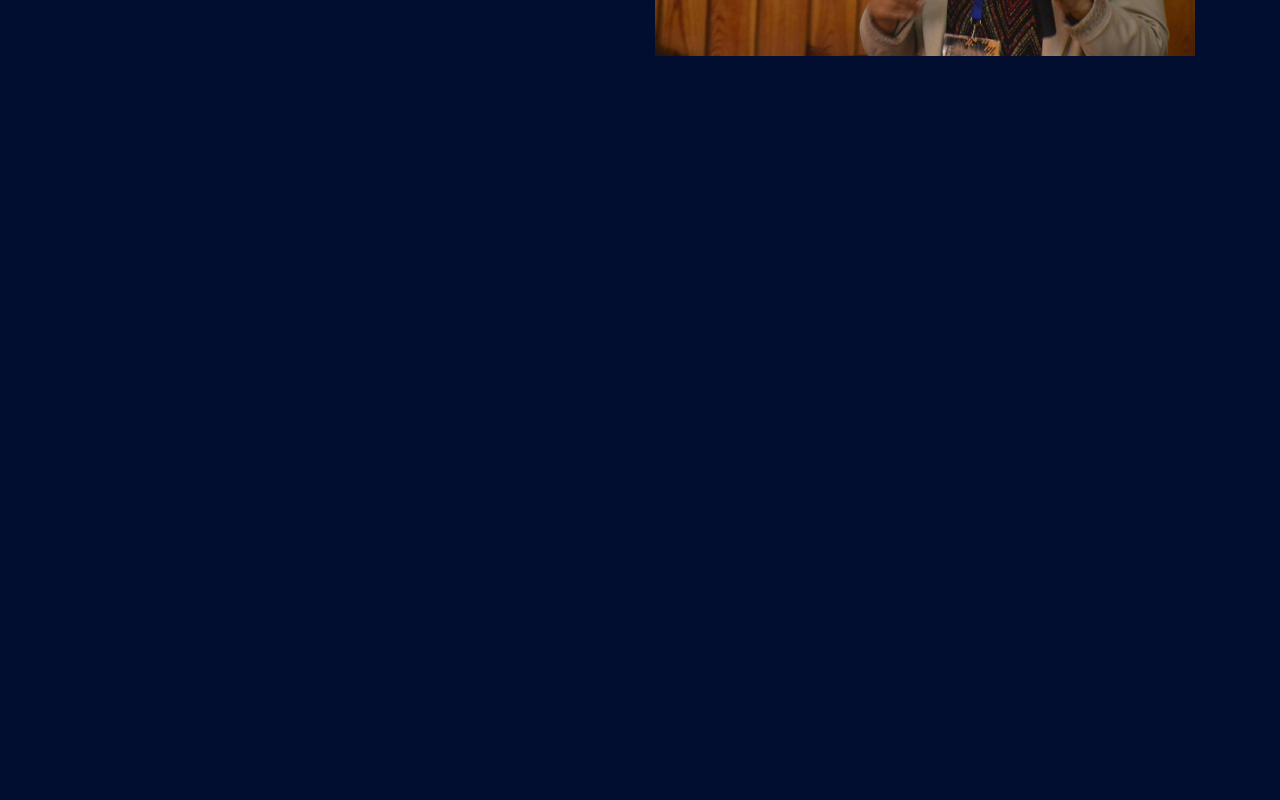
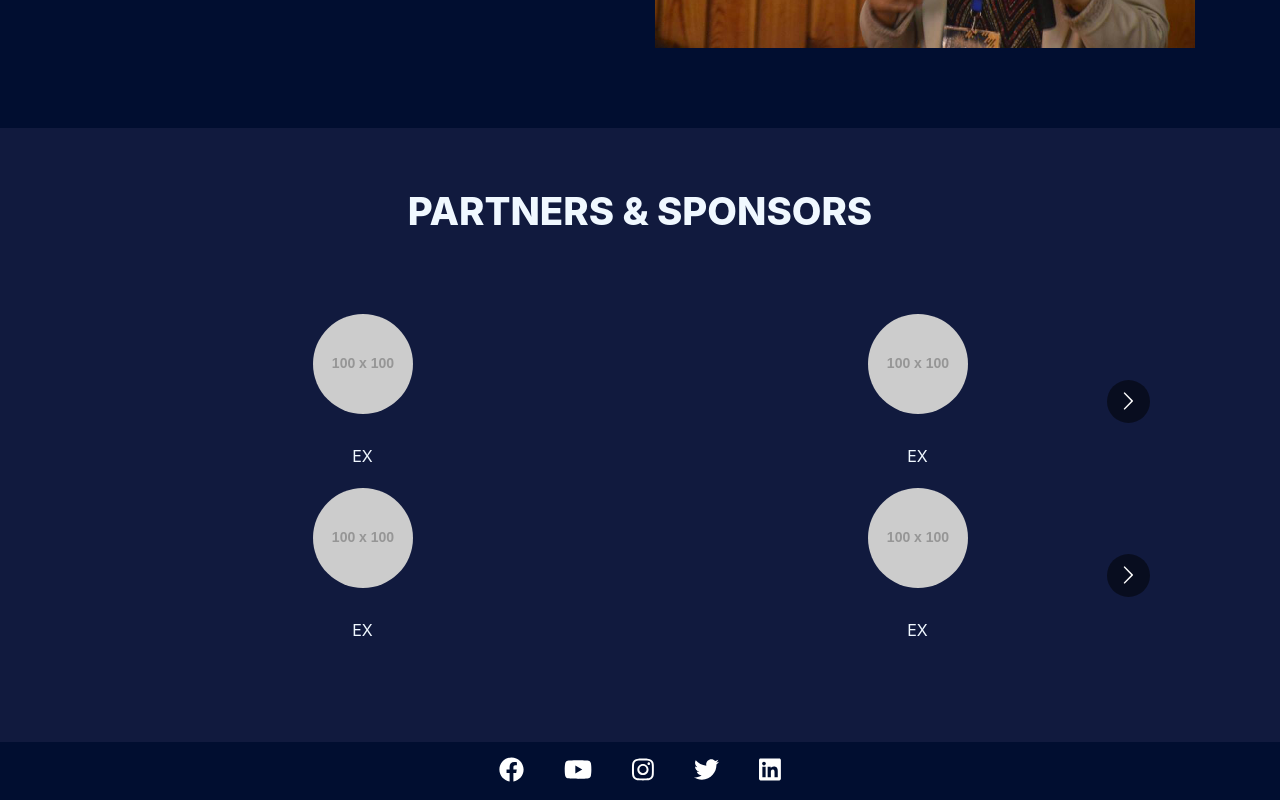
Before and after one commit to EnergiaPowered/official-website, a React (Create React App) app in the folder front/: page / in a window 1280 px wide. Shown: the part 1156-1956 px from the top of the page. Before the commit the page ends 1292 px from the top, so only its background shows below. Built offline with nearby package versions, Linux system fonts and the light colour scheme.

Commit message:
finish the homepage

```diff
--- /dev/null
+++ b/front/src/components/HomePage/Footer.js
@@ -0,0 +1,43 @@
+import React, { useState } from "react";
+
+// using fontawesome
+import { FontAwesomeIcon } from "@fortawesome/react-fontawesome";
+import { faFacebook } from "@fortawesome/free-brands-svg-icons";
+import { faYoutube } from "@fortawesome/free-brands-svg-icons";
+import { faInstagram } from "@fortawesome/free-brands-svg-icons";
+import { faTwitter } from "@fortawesome/free-brands-svg-icons";
+import { faLinkedin } from "@fortawesome/free-brands-svg-icons";
+
+export default () => {
+  let socialData = [
+    { link: "https://www.facebook.com/Energia.Powered/", label: faFacebook },
+    {
+      link: "https://www.youtube.com/channel/UCxNgZOJJx9LzqWLhCEu8Djw",
+      label: faYoutube
+    },
+    { link: "https://www.instagram.com/energia.powered/", label: faInstagram },
+    { link: "https://twitter.com/Energia_Powered", label: faTwitter },
+    {
+      link: "https://www.linkedin.com/company/energiapowered/",
+      label: faLinkedin
+    }
+  ];
+  const [social] = useState(socialData);
+  return (
+    <footer id="Footer">
+      <ul className="text-center social-links row list-unstyled">
+        {social &&
+          social.map(item => {
+            return (
+              <li key={item.link} className="social-links-item col-xs-2">
+                {/* noopener & nopreferrer to prevent vulnerbilities */}
+                <a target="_blank" rel="noopener noreferrer" href={item.link}>
+                  <FontAwesomeIcon icon={item.label} />
+                </a>
+              </li>
+            );
+          })}
+      </ul>
+    </footer>
+  );
+};
--- a/front/src/components/HomePage/Header/Header.js
+++ b/front/src/components/HomePage/Header/Header.js
@@ -9,7 +9,7 @@ export default () => {
   };
   const [state] = useState(stateObj);
   return (
-    <section id="header" className="section">
+    <section id="header" className="bg-section">
       <header className="container">
         <h1 className="header-title"> Energia Powered </h1>
 
--- /dev/null
+++ b/front/src/components/HomePage/Partners/Partners.css
@@ -0,0 +1,15 @@
+#Partners {
+  text-align: center;
+  background-color: #111a3e;
+  padding-top: 60px;
+}
+
+.partner-carousel-item .partner-logo {
+    margin-bottom: 30px;
+}
+
+.partner-carousel-item img {
+  max-width: 100%;
+  height: auto;
+  border-radius: 50%;
+}
--- a/front/src/components/HomePage/Partners/Partners.js
+++ b/front/src/components/HomePage/Partners/Partners.js
@@ -2,6 +2,8 @@ import React from "react";
 
 import Carousel from "react-multi-carousel";
 import "react-multi-carousel/lib/styles.css";
+
+import "./Partners.css";
 
 const responsive = {
   superLargeDesktop: {
@@ -24,12 +26,102 @@ const responsive = {
 
 export default () => {
   return (
-    <section id="Partners">
-      <h3 className="section-title section"> partners & sponsors </h3>
+    <section id="Partners" className="bg-section">
+      <div className="container">
+        <h2 className="section-title section"> partners & sponsors </h2>
 
-      <Carousel responsive={responsive}>
-        {/* TODO: add CarouselItem component */}
-      </Carousel>
+        <Carousel responsive={responsive}>
+          <article className="partner-carousel-item">
+            <section className="partner-logo">
+              <img
+                src="https://via.placeholder.com/100?text=partner"
+                alt="partner-logo"
+              />
+            </section>
+
+            <p className="partner-name"> EX </p>
+          </article>
+
+          <article className="partner-carousel-item">
+            <section className="partner-logo">
+              <img
+                src="https://via.placeholder.com/100?text=partner"
+                alt="partner-logo"
+              />
+            </section>
+
+            <p className="partner-name"> EX </p>
+          </article>
+
+          <article className="partner-carousel-item">
+            <section className="partner-logo">
+              <img
+                src="https://via.placeholder.com/100?text=partner"
+                alt="partner-logo"
+              />
+            </section>
+
+            <p className="partner-name"> EX </p>
+          </article>
+
+          <article className="partner-carousel-item">
+            <section className="partner-logo">
+              <img
+                src="https://via.placeholder.com/100?text=partner"
+                alt="partner-logo"
+              />
+            </section>
+
+            <p className="partner-name"> EX </p>
+          </article>
+        </Carousel>
+
+        <Carousel responsive={responsive}>
+          <article className="partner-carousel-item">
+            <section className="partner-logo">
+              <img
+                src="https://via.placeholder.com/100?text=partner"
+                alt="partner-logo"
+              />
+            </section>
+
+            <p className="partner-name"> EX </p>
+          </article>
+
+          <article className="partner-carousel-item">
+            <section className="partner-logo">
+              <img
+                src="https://via.placeholder.com/100?text=partner"
+                alt="partner-logo"
+              />
+            </section>
+
+            <p className="partner-name"> EX </p>
+          </article>
+
+          <article className="partner-carousel-item">
+            <section className="partner-logo">
+              <img
+                src="https://via.placeholder.com/100?text=partner"
+                alt="partner-logo"
+              />
+            </section>
+
+            <p className="partner-name"> EX </p>
+          </article>
+
+          <article className="partner-carousel-item">
+            <section className="partner-logo">
+              <img
+                src="https://via.placeholder.com/100?text=partner"
+                alt="partner-logo"
+              />
+            </section>
+
+            <p className="partner-name"> EX </p>
+          </article>
+        </Carousel>
+      </div>
     </section>
   );
 };
--- a/front/src/components/HomePage/Supervisor/SupVis.js
+++ b/front/src/components/HomePage/Supervisor/SupVis.js
@@ -8,7 +8,7 @@ import supervisor from '../../../assests/supervisor.jpg'
 
 export default () => {
   return (
-    <section className="container section" id="supervisor">
+    <section className="container bg-section" id="supervisor">
       <h2 className="section-title text-center"> our supervisor </h2>
 
       <main className="row">
--- a/front/src/components/HomePage/Supervisor/sup.css
+++ b/front/src/components/HomePage/Supervisor/sup.css
@@ -1,10 +1,10 @@
 #supervisor {
-  font-size: 2vw;
+  font-size: 1.5vw;
 }
 
 @media (min-width: 500px) and (max-width: 950px) {
   #supervisor {
-    font-size: 3vw;
+    font-size: 2vw;
   }
 }
 
--- a/front/src/components/HomePage/index.css
+++ b/front/src/components/HomePage/index.css
@@ -6,7 +6,23 @@
   background-size: cover;
 }
 
-.section {
+.bg-section {
   padding-top: 80px;
   padding-bottom: 80px;
 }
+
+#Footer .social-links {
+  max-width: 100%;
+  justify-content: center;
+  margin: 0;
+  padding: 10px 0;
+  font-size: 25px
+}
+
+#Footer .social-links .social-links-item {
+  margin: 0 20px;
+}
+
+#Footer .social-links .social-links-item a {
+  color: #fff;
+}
--- a/front/src/components/HomePage/index.js
+++ b/front/src/components/HomePage/index.js
@@ -4,13 +4,15 @@ import './index.css'
 import Header from './Header/Header';
 import SupVis from './Supervisor/SupVis';
 import Partners from './Partners/Partners';
+import Footer from './Footer';
 
 export default () => {
   return (
     <div id="HomePage">
       <Header />
       <SupVis />
-      {/* <Partners /> */}
+      <Partners />
+      <Footer />
     </div>
   )
 }
--- a/front/src/index.css
+++ b/front/src/index.css
@@ -58,7 +58,7 @@ h1 {
 }
 
 h2 {
-  font-size: 3.5vw;
+  font-size: 3vw;
 }
 
 @media (max-width: 540px) {
```
Also changed, not shown: 1 other file (tests, documents, lock files or other folders).
